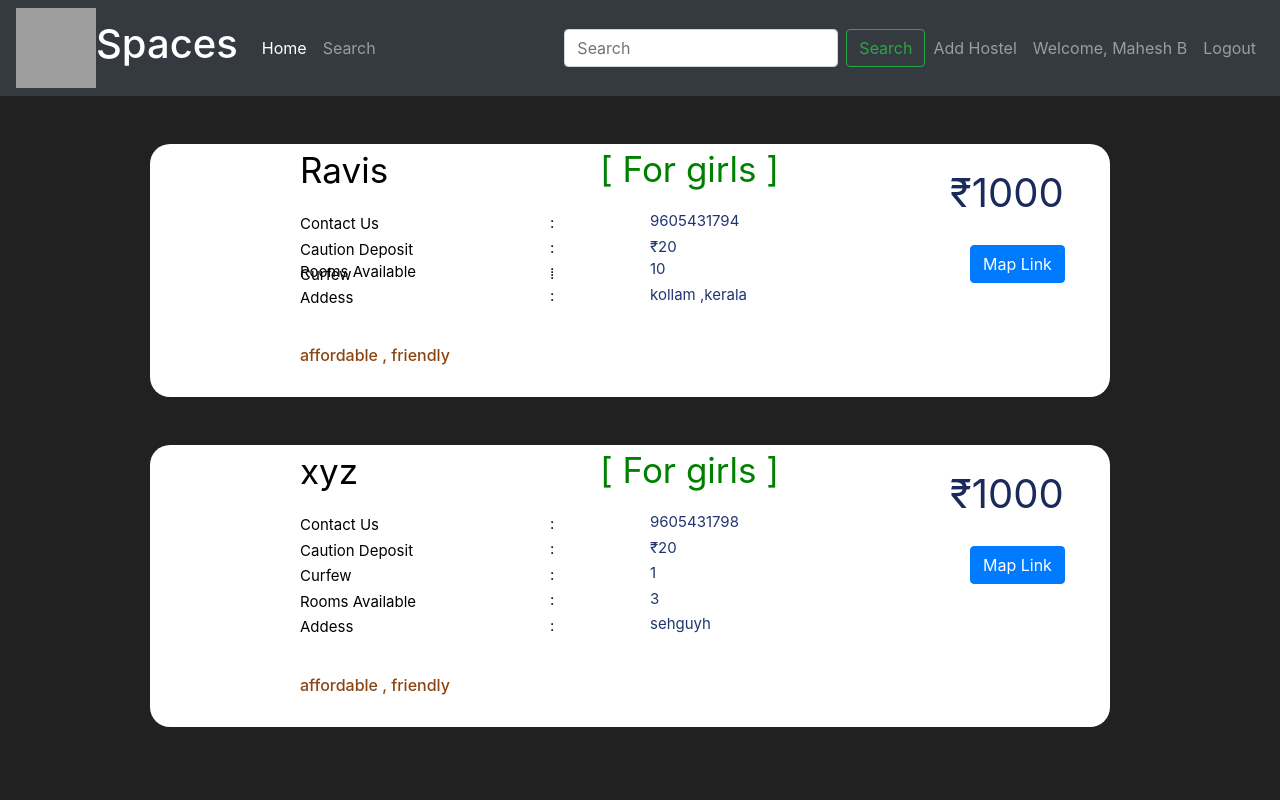
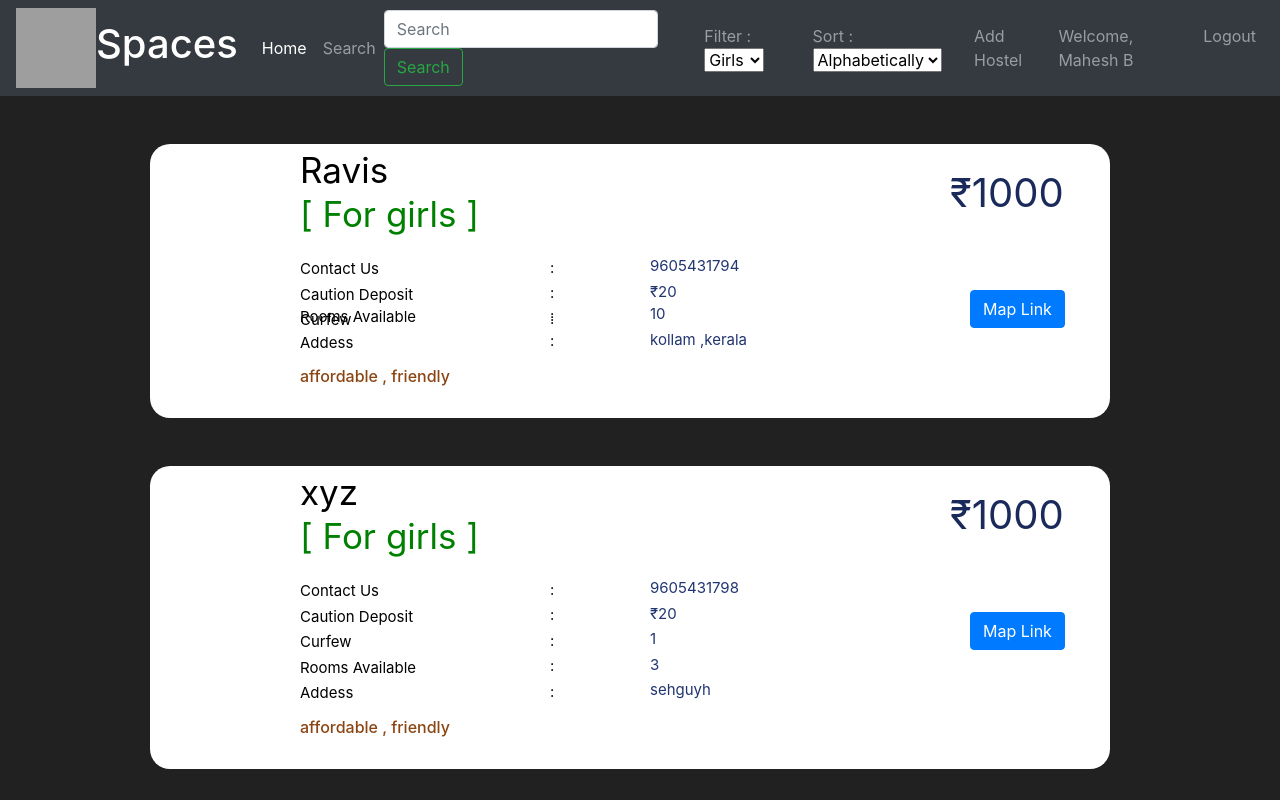
Before and after one commit to ashana1647/spaces, a Flask app: page /search in a window 1280 px wide. Run offline with Flask 2, Linux system fonts and the light colour scheme; a user stored in the database is signed in; data comes from the database, SQL or seed files in the repository; some libraries are stand-ins or nearby versions; grey boxes are pictures that could not be loaded.

Commit message:
Update search.html

```diff
--- a/market/templates/search.html
+++ b/market/templates/search.html
@@ -67,9 +67,9 @@
             }
 
             #type{
-            margin-left: 450px;
+            margin-left: 150px;
             color: rgb(0,128,0);
-            margin-top:-120px;
+            margin-top:-75px;
             font-size: 35px;
             }
 
@@ -84,7 +84,13 @@
                 margin-top:50px;
             }
 
+<!--            #down{-->
+<!--            margin-top: 80px;-->
+<!--            }-->
 
+<!--            #up{-->
+<!--            margin-top: 80px;-->
+<!--            }-->
        </style>
    </head>
    <body>
@@ -94,7 +100,7 @@
        </div>
       <a class="navbar-brand" ><h1>Spaces</h1></a>
       <div class="collapse navbar-collapse" id="navbarNav">
-        <ul class="navbar-nav mr-auto">
+        <ul class="navbar-nav mr-auto" id="up">
             <li class="nav-item active">
                 <a class="nav-link" href="{{ url_for('home_page') }}">Home <span class="sr-only">(current)</span></a>
             </li>
@@ -109,6 +115,22 @@
                 <button class="btn btn-outline-success my-2 my-sm-0" type="submit">Search</button>
             </form>
             <ul class="navbar-nav">
+                <li class="nav-item">
+                    <a class="nav-link">Filter :
+                        <select name="filter" id="filter">
+                            <option value="Girls">Girls</option>
+                            <option value="Boys">Boys</option>
+                        </select>
+                    </a>
+                </li>
+                <li class="nav-item">
+                    <a class="nav-link">Sort :
+                        <select name="sort" id="sort">
+                            <option value="alphabetically">Alphabetically</option>
+                            <option value="By Rates">Rates</option>
+                        </select>
+                    </a>
+                </li>
                 <li class="nav-item">
                     <a class="nav-link" href="{{ url_for('add_hostel') }}">Add Hostel</a>
                 </li>
@@ -161,7 +183,6 @@
                         <p class="contact">Rooms Available</p><p class="colon"> : </p><p class="result">{{ hostel.rooms }}</p>
                         <p class="contact">Addess</p><p class="colon"> : </p><p class="result">{{ hostel.hs_address }}</p>
                     </div>
-                    <br>
                     <div class="des">
                         <h6>{{ hostel.hs_description }}</h6>
                     </div>
```
